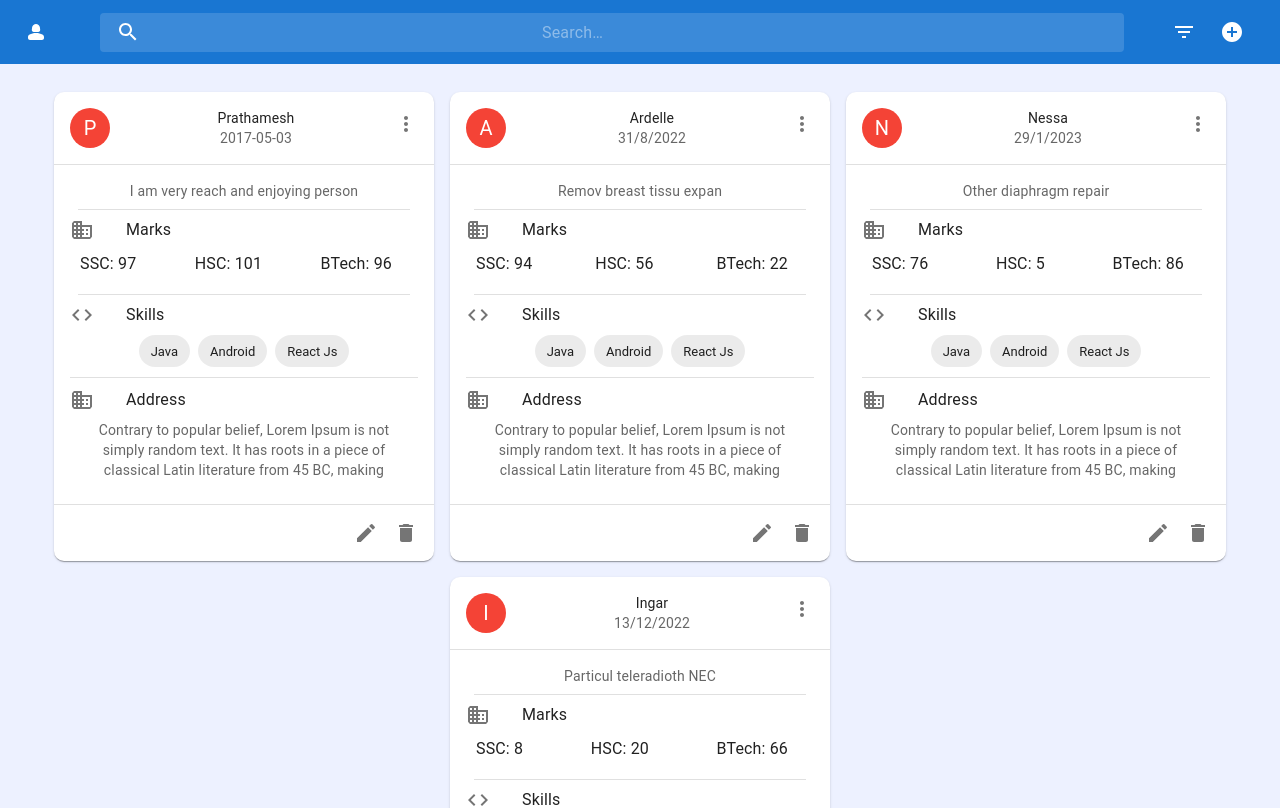
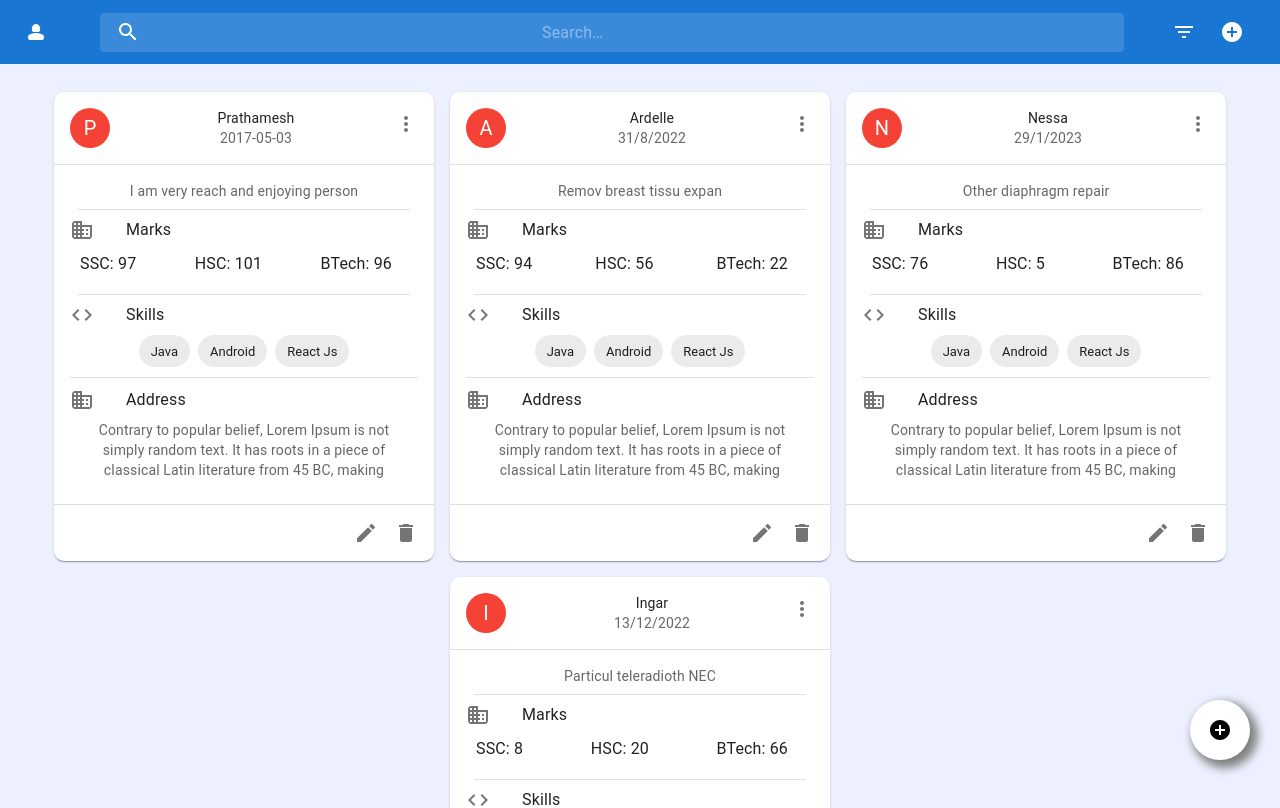
Before and after one commit to Prathamesh-Kulkarni01/Profile-CRUDE_React_TAsk, a React (Create React App) app: page / in a window 1280 px wide. Shown: the top 808 px of the page. Built offline with nearby package versions, Linux system fonts and the light colour scheme.

Commit message:
New Add Data Button Added

```diff
--- a/src/App.js
+++ b/src/App.js
@@ -1,11 +1,12 @@
 import "./App.css";
 import { styled } from "@mui/material/styles";
 import ToolBar from "./components/Toolbar";
-import { Box, Button, Grid, Modal } from "@mui/material";
+import { Box, Button, Grid, IconButton, Modal } from "@mui/material";
 import ProfileItem from "./components/ProfileItem";
 import Form from "./components/Form";
 import { ProfileData } from "./ProfileData";
 import { useEffect, useState } from "react";
+import { AddCircle } from "@mui/icons-material";
 
 function App() {
   const [savedData, setSavedData] = useState(ProfileData);
@@ -65,7 +66,20 @@ function App() {
             );
           })}
         </Grid>
+        <IconButton
+              size="large"
+
+
+              aria-label="show more"
+              sx={{  height:'60px', width:"60px",position:'fixed',right:"30px",bottom:"40px",zIndex:'10000',backgroundColor:'#ffffff',boxShadow:'5px 5px 10px 3px   gray'}}
+              onClick={() => setDisplayForm(true)}
+              aria-haspopup="true"
+              color="inherit"
+            >
+              <AddCircle></AddCircle>
+            </IconButton>
       </Container>
+
     </div>
   );
 }
```
